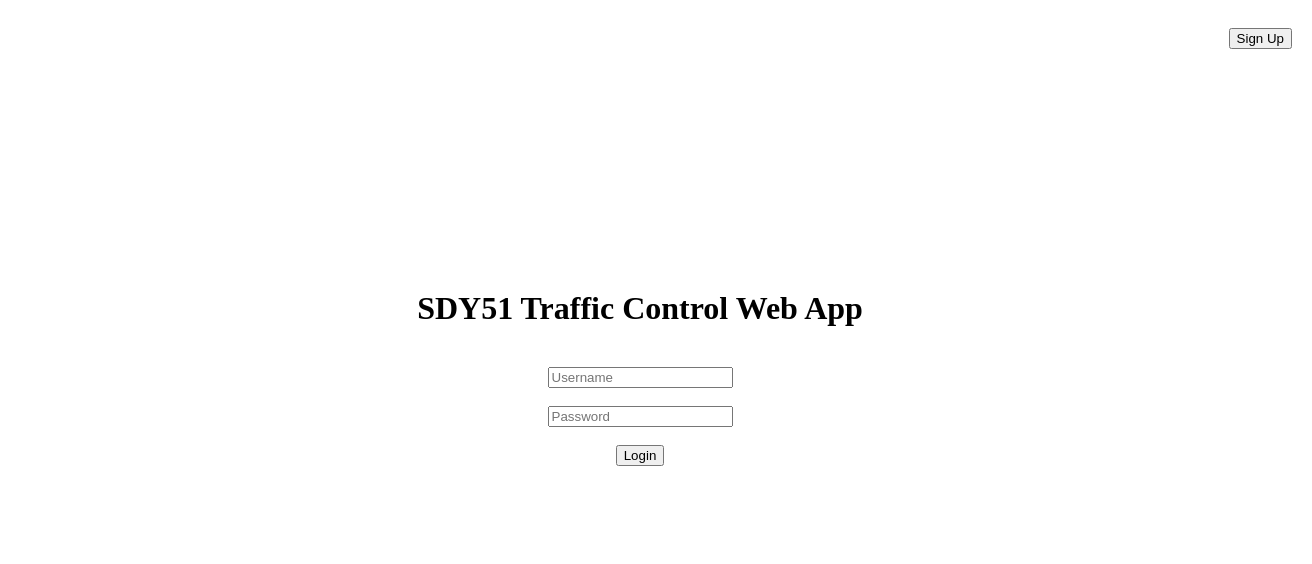
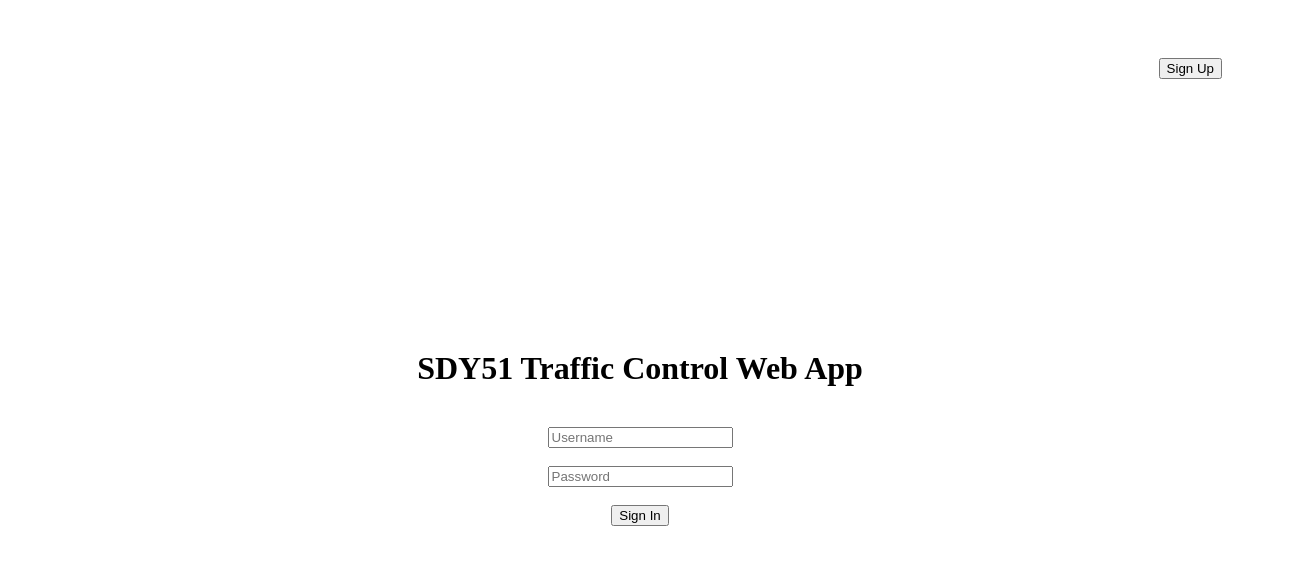
Before and after one commit to alepapadop/sdy51_ergasia3_web_app, a plain HTML site: page public/index.html in a window 1280 px wide. Shown: the whole page, 1312 px wide, since content can reach past the window. Drawn offline with Linux system fonts and the light colour scheme; some packages are replaced by stand-ins of ours; no server answers.

Commit message:
Some visual style stuff

```diff
--- a/public/index.html
+++ b/public/index.html
@@ -82,15 +82,15 @@
 		<title>Firebase example</title>
 	</head>
 	<body>
-		<nav style='width:100%; padding:20px; text-align:right;'>
-			<button onclick='CreateAccount();'>Sign Up</button>
+		<nav style='width:100%; text-align:right;'>
+			<button style='margin:50px;' onclick='CreateAccount();'>Sign Up</button>
 		</nav>
 
 		<div style='text-align: center;  padding: 200px 0;'>
 			<h1>SDY51 Traffic Control Web App</h1><br>
 			<input type="text" id="user" placeholder="Username" required><br><br>
 			<input type="password" id="pass" placeholder="Password" required><br><br>
-			<button type='submit' id='login' onclick='FormFun();'>Login</button>
+			<button type='submit' id='login' onclick='FormFun();'>Sign In</button>
 		</div>
 
 		<pre id='data'></pre>
```
Also changed, not shown: public/after_index.html (+4 -4 lines), 2 other files.
